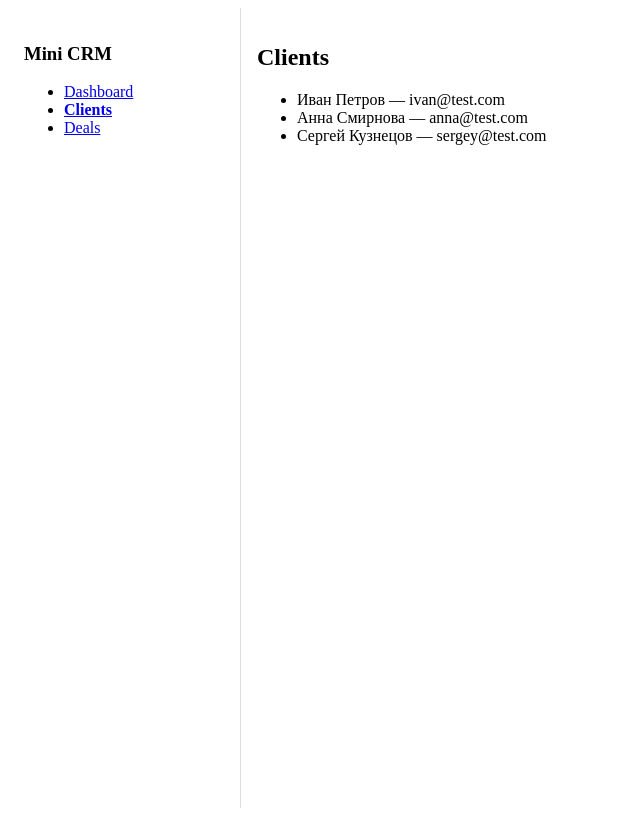
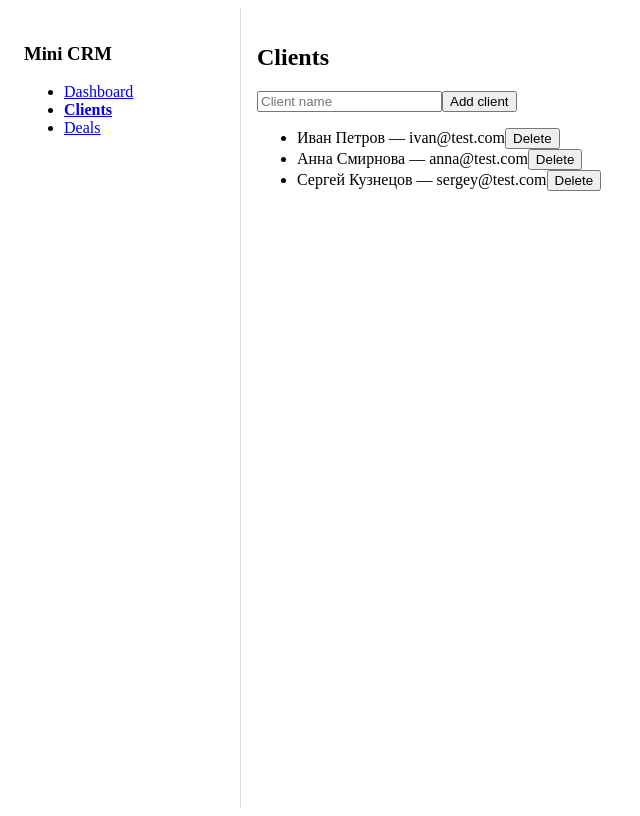
Before and after one commit to vasilyefff/mini-crm, a React (Vite) app: page /clients in a window 1280 px wide. Shown: the whole page, without its empty margins (0-640 px from the left). Built offline with nearby package versions, Linux system fonts and the light colour scheme.

Commit message:
Add clients/deals CRUD and status colors

```diff
--- a/src/pages/ClientsPage.jsx
+++ b/src/pages/ClientsPage.jsx
@@ -1,18 +1,57 @@
 import { clients } from "../data/clients";
+import { useState } from "react";
 
 export default function ClientsPage() {
+	const [clientsList, setClientsList] = useState(clients);
+	const [newClientName, setNewClientName] = useState("");
+
+	const handleDeleteClient = (id) => {
+		setClientsList((prev) => prev.filter((client) => client.id !== id));
+	};
+
+	const handleAddClient = () => {
+		if (!newClientName) return;
+
+		const newClient = {
+			id: Date.now(),
+			name: newClientName,
+			email: "new@test.com",
+			status: "active",
+		};
+
+		setClientsList((prev) => [...prev, newClient]);
+		setNewClientName("");
+	};
+
+
 	return (
 		<div>
 			<h2>Clients</h2>
+			<input
+				placeholder="Client name"
+				value={newClientName}
+				onChange={(e) => setNewClientName(e.target.value)}
+			/>
 
+			<button onClick={handleAddClient}>
+				Add client
+			</button>
+
+
+			{clientsList.length === 0 ? (<p>No clients yet</p>) : (
 				<ul>
-				{clients.map((client) => (
+					{clientsList.map((client) => (
 						<li key={client.id}>
 							{client.name} — {client.email}
+							<button onClick={() => handleDeleteClient(client.id)}>
+								Delete
+							</button>
 						</li>
 					))}
 				</ul>
+			)}
 		</div>
+
 	);
 
 }
--- a/src/pages/DealsPage.jsx
+++ b/src/pages/DealsPage.jsx
@@ -1,18 +1,39 @@
 import { deals } from "../data/deals"
+import { useState } from "react"
+
+const dealStatusColor = {
+	"new": "blue",
+	"in-progress": "orange",
+	"done": "green"
+}
 
 export default function DealsPage() {
+	const [dealsList, setDealsList] = useState(deals);
+
+	const handleDeleteDeal = (id) => {
+		setDealsList((prev) => prev.filter((deal) => deal.id !== id));
+	};
+
+
 	return (
 		<div>
 			<h2>Deals</h2>
 
-			<ul>
-				{deals.map((deal) => (
-					<li key={deal.id}>
-						{deal.title} — ${deal.amount} — {deal.status}
-					</li>
-				))}
-			</ul>
-		</div>
+			{dealsList.length === 0 ? (<p>No deals yet</p>) : (
+				<ul>
+					{dealsList.map((deal) => (
+						<li key={deal.id}>
+							{deal.title} — ${deal.amount} — <span style={{ color: dealStatusColor[deal.status] || "black" }}>{deal.status}</span>
+							<button onClick={() => handleDeleteDeal(deal.id)}>
+								Delete
+							</button>
+						</li>
+					))}
+				</ul>
+			)
+			}
+
+		</div >
 	);
 
 }
```
Lines whose indentation alone changed are shown as unchanged.
